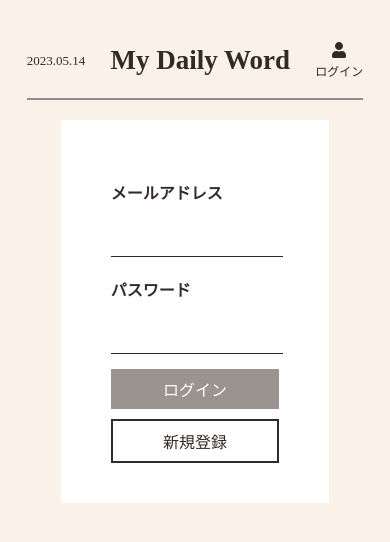
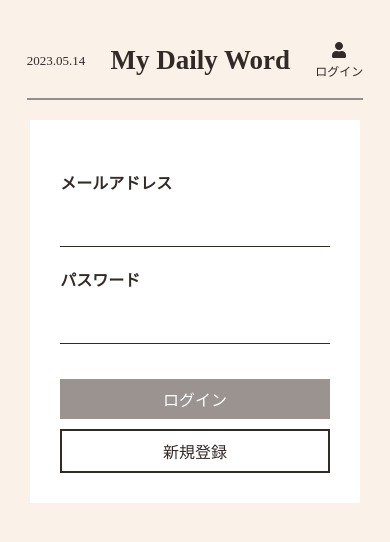
Before and after one commit to JiwonChoi1017/my-daily-word, a Next.js app: page /sign-in in a window 390 px wide. Shown: the top 542 px of the page. Built offline with nearby package versions, Linux system fonts and the light colour scheme; no server answers.

Commit message:
ユーザーフォームのcss修正

```diff
--- a/components/sign-in/SignInForm.tsx
+++ b/components/sign-in/SignInForm.tsx
@@ -88,6 +88,7 @@ const SignInForm = () => {
           onChange={onChangeInputHandler}
         />
       </div>
+      <div className="buttonWrap">
         <Button
           text="ログイン"
           className="first"
@@ -99,6 +100,7 @@ const SignInForm = () => {
           className="second"
           clickHandler={onClickSignUpButtonHandler}
         />
+      </div>
     </>
   );
 };
--- a/components/sign-up/SignUpForm.tsx
+++ b/components/sign-up/SignUpForm.tsx
@@ -105,6 +105,7 @@ const SignUpForm = () => {
         />
         {passwordErrorMsg}
       </div>
+      <div className="buttonWrap">
         <Button
           text="登録する"
           className="first"
@@ -116,6 +117,7 @@ const SignUpForm = () => {
           className="second"
           clickHandler={onCancelHandler}
         />
+      </div>
     </>
   );
 };
--- a/components/ui/UserForm.tsx
+++ b/components/ui/UserForm.tsx
@@ -1,14 +1,24 @@
 import React from "react";
-import classes from "../../styles/UserForm.module.css";
+import classes from "@/styles/UserForm.module.css";
+
+/** Props. */
+interface Props {
+  /** (任意)子要素. */
+  children: React.ReactNode;
+}
 
 /**
  * ユーザフォーム.
  *
- * @param {React.ReactNode} children - (任意)children.
+ * @param {Props} Props.
  * @returns {JSX.Element} ユーザフォーム.
  */
-const UserForm: React.FC<{ children: React.ReactNode }> = ({ children }) => {
-  return <div className={classes.userform}>{children}</div>;
+const UserForm = ({ children }: Props) => {
+  return (
+    <div className={classes.userformWrap}>
+      <div className={classes.userform}>{children}</div>
+    </div>
+  );
 };
 
 export default UserForm;
--- a/styles/UserForm.module.css
+++ b/styles/UserForm.module.css
@@ -1,34 +1,59 @@
-.userform {
-  width: 50%;
+.userformWrap {
+  width: 40%;
   background-color: white;
   margin: 20px auto;
-  padding: 40px 50px;
+  padding: 50px;
+  display: flex;
+  align-items: center;
+  justify-content: center;
 }
 
-.userform label {
+@media screen and (max-width: 480px) {
+  .userformWrap {
+    width: 80%;
+    padding: 30px;
+  }
+}
+
+.userform {
+  width: 100%;
+}
+
+.userformWrap label {
   display: block;
   margin-top: 20px;
   font-weight: 600;
 }
 
-.userform input {
-  width: 100%;
+.userformWrap input {
+  width: 98.5%;
   height: 30px;
   margin-top: 20px;
   border: none;
+  border-radius: 0;
   border-bottom: 1.2px solid #322a27;
   font-family: inherit;
 }
 
-.userform input[class="error"] {
+@media screen and (max-width: 480px) {
+  .userformWrap input {
+    font-size: 15px;
+  }
+}
+
+.userformWrap input[class="error"] {
   border-color: red;
 }
 
-.userform input:focus {
+.userformWrap input:focus {
   outline: none;
 }
 
-.userform button[class="first"] {
+.userformWrap div[class="buttonWrap"] {
+  margin-top: 20px;
+}
+
+.userformWrap button[class="first"] {
   width: 100%;
   font: inherit;
   padding: 0.5rem 1.5rem;
@@ -40,7 +65,7 @@
   margin-top: 15px;
 }
 
-.userform button[class="second"] {
+.userformWrap button[class="second"] {
   width: 100%;
   font: inherit;
   padding: 0.5rem 1.5rem;
```
Lines whose indentation alone changed are shown as unchanged.
